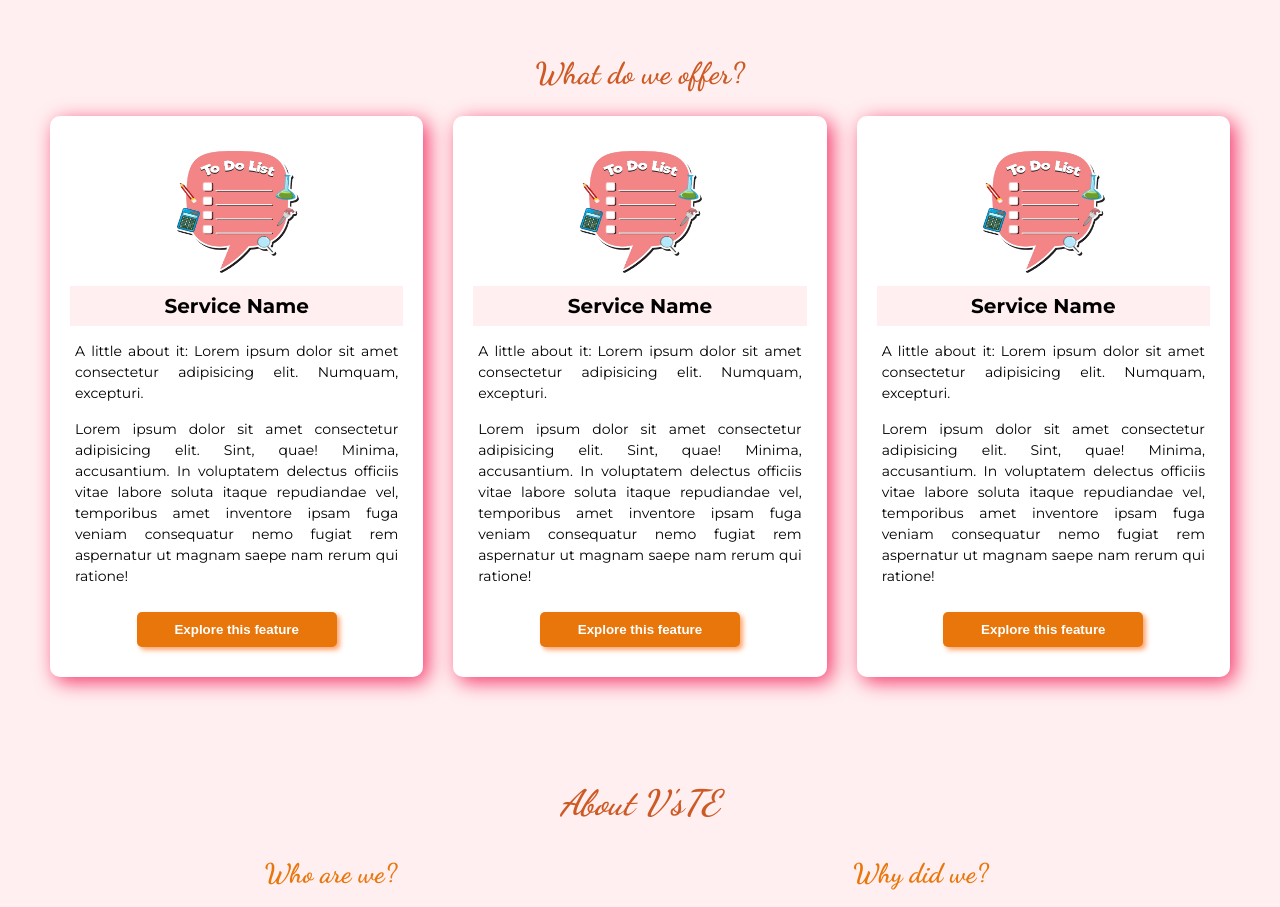
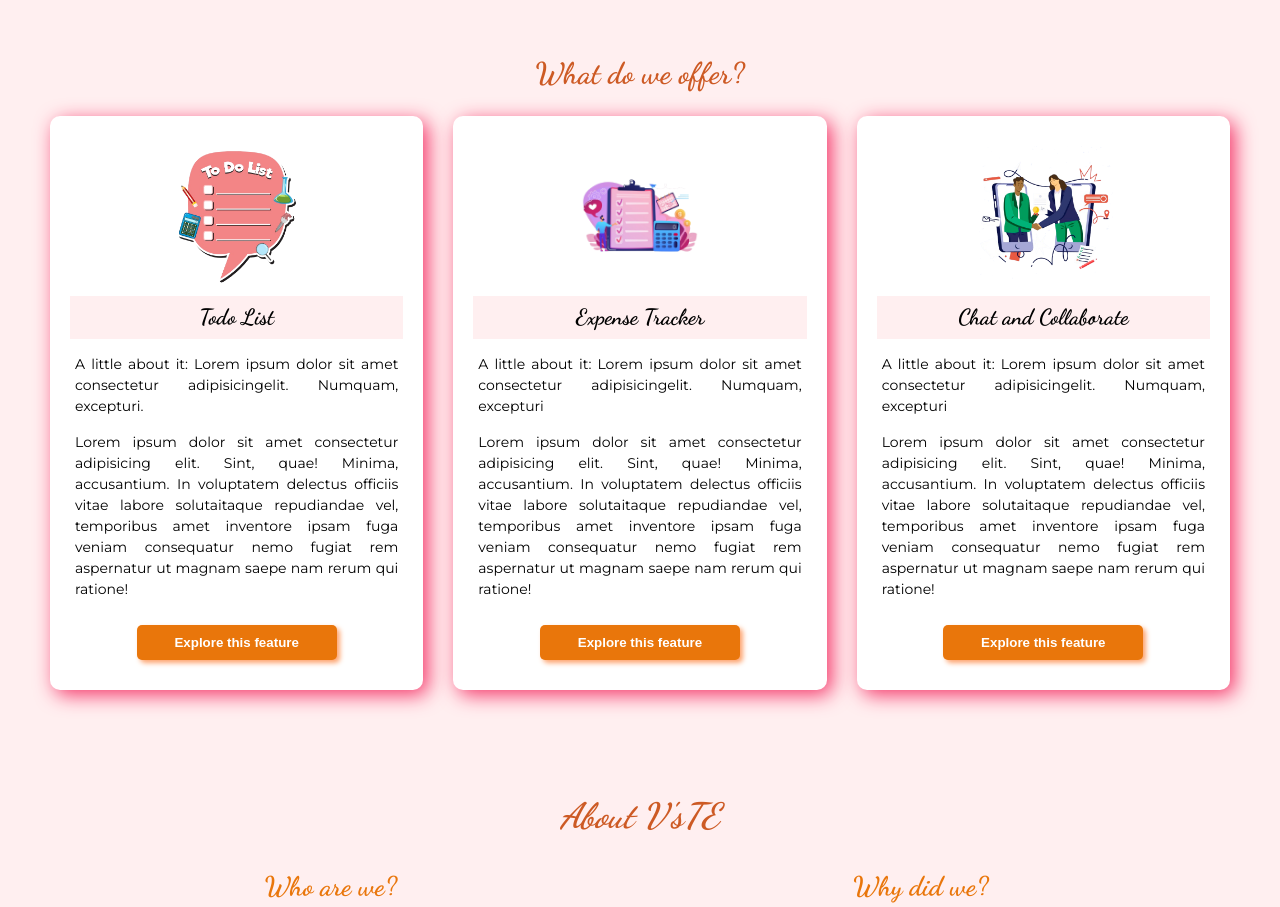
Before and after one commit to Fuangi/todo-expense, a React (Vite) app: page / in a window 1280 px wide. Shown: the part 800-1707 px from the top of the page. Built offline with nearby package versions, Linux system fonts and the light colour scheme.

Commit message:
Completed the Services section

```diff
--- a/src/components/homepage/ServiceCard.jsx
+++ b/src/components/homepage/ServiceCard.jsx
@@ -1,24 +1,14 @@
 import Button from "../../utils/Button";
-import todoService from "../../assets/service-todo.png";
 
-function ServiceCard() {
+function ServiceCard({ svcName, desc1, desc2, svcImg }) {
   return (
     <div className="service-card">
-      <img src={todoService} alt="To-do List Service" className="service-img" />
+      <img src={svcImg} alt={svcName} className="service-img" />
 
-      <h3>Service Name</h3>
-      <p>
-        A little about it: Lorem ipsum dolor sit amet consectetur adipisicing
-        elit. Numquam, excepturi.
-      </p>
-      <p>
-        Lorem ipsum dolor sit amet consectetur adipisicing elit. Sint, quae!
-        Minima, accusantium. In voluptatem delectus officiis vitae labore soluta
-        itaque repudiandae vel, temporibus amet inventore ipsam fuga veniam
-        consequatur nemo fugiat rem aspernatur ut magnam saepe nam rerum qui
-        ratione!
-      </p>
-      <Button content="Explore this feature" className="service-btn"/>
+      <h3>{svcName}</h3>
+      <p>{desc1}</p>
+      <p>{desc2}</p>
+      <Button content="Explore this feature" className="service-btn" />
     </div>
   );
 }
--- a/src/components/homepage/Services.jsx
+++ b/src/components/homepage/Services.jsx
@@ -1,14 +1,53 @@
 import React from "react";
 import ServiceCard from "./ServiceCard";
+import todoService from "../../assets/service-todo.png";
+import expenseService from "../../assets/service-expense.png";
+import collaborateService from "../../assets/service-collaboration.png";
+
+const serviceCard = [
+  {
+    svcId: 0o1,
+    svcName: "Todo List",
+    desc1:
+      "A little about it: Lorem ipsum dolor sit amet consectetur adipisicingelit. Numquam, excepturi.",
+    desc2:
+      "Lorem ipsum dolor sit amet consectetur adipisicing elit. Sint, quae! Minima, accusantium. In voluptatem delectus officiis vitae labore solutaitaque repudiandae vel, temporibus amet inventore ipsam fuga veniam consequatur nemo fugiat rem aspernatur ut magnam saepe nam rerum qui ratione!",
+    svcImg: todoService,
+  },
+  {
+    svcId: 0o2,
+    svcName: "Expense Tracker",
+    desc1:
+      "A little about it: Lorem ipsum dolor sit amet consectetur adipisicingelit. Numquam, excepturi",
+    desc2:
+      "Lorem ipsum dolor sit amet consectetur adipisicing elit. Sint, quae! Minima, accusantium. In voluptatem delectus officiis vitae labore solutaitaque repudiandae vel, temporibus amet inventore ipsam fuga veniam consequatur nemo fugiat rem aspernatur ut magnam saepe nam rerum qui ratione!",
+    svcImg: expenseService,
+  },
+  {
+    svcId: 0o3,
+    svcName: "Chat and Collaborate",
+    desc1:
+      "A little about it: Lorem ipsum dolor sit amet consectetur adipisicingelit. Numquam, excepturi",
+    desc2:
+      "Lorem ipsum dolor sit amet consectetur adipisicing elit. Sint, quae! Minima, accusantium. In voluptatem delectus officiis vitae labore solutaitaque repudiandae vel, temporibus amet inventore ipsam fuga veniam consequatur nemo fugiat rem aspernatur ut magnam saepe nam rerum qui ratione!",
+    svcImg: collaborateService,
+  },
+];
 
 function Services() {
   return (
     <div className="our-services">
       <h1>What do we offer?</h1>
       <div className="services card-grid">
-        <ServiceCard />
-        <ServiceCard />
-        <ServiceCard />
+        {serviceCard.map((card) => (
+          <ServiceCard
+            key={card.svcId}
+            svcImg={card.svcImg}
+            svcName={card.svcName}
+            desc1={card.desc1}
+            desc2={card.desc2}
+          />
+        ))}
       </div>
     </div>
   );
--- a/src/styles/components/_services.scss
+++ b/src/styles/components/_services.scss
@@ -31,9 +31,10 @@
   h3 {
     text-align: center;
     background-color: $primaryPink;
-    font-size: 2rem;
+    font-size: 2.2rem;
     padding: 0.5rem;
     margin-bottom: 0.5rem;
+    font-family: "Dancing Script", cursive;
   }
 
   p {
@@ -44,10 +45,11 @@
   }
 
   .service-img {
-    width: 15rem;
-    height: 15rem;
+    width: 16rem;
+    height: 16rem;
     margin: auto;
     padding: 1rem;
+    object-fit: contain;
   }
 
   button {
```
